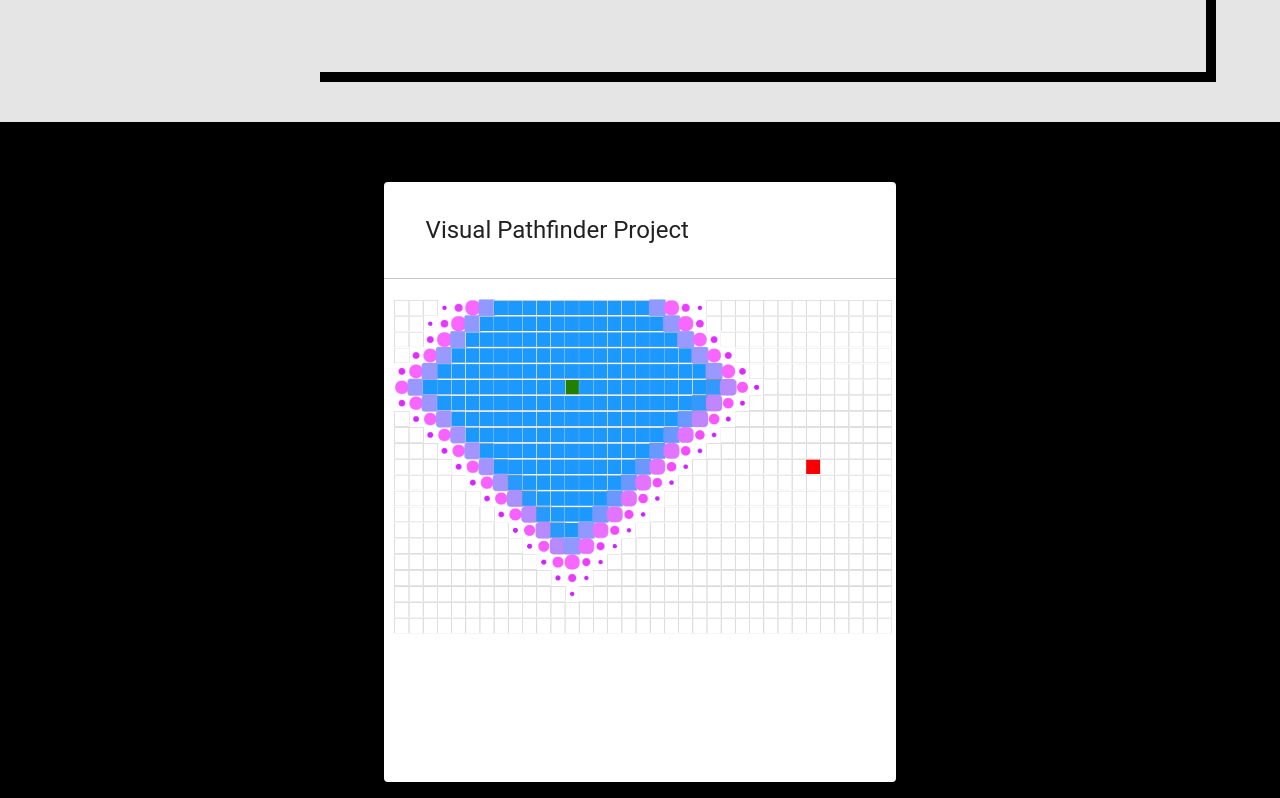
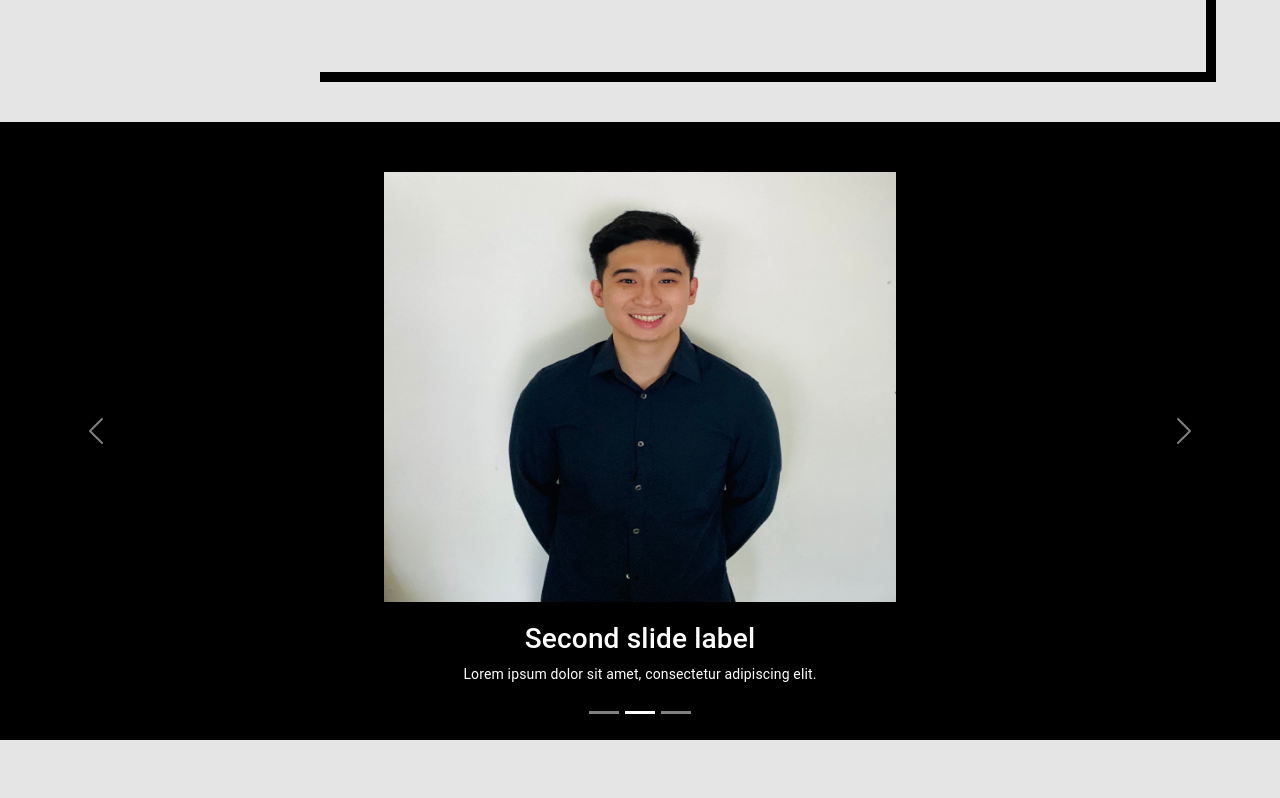
Before and after one commit to hien-alex/personal_profile, a React (Create React App) app: page / in a window 1280 px wide. Shown: the part 1440-2238 px from the top of the page. Built offline with nearby package versions, Linux system fonts and the light colour scheme.

Commit message:
websiteUpdates

```diff
--- a/src/components/About/About.js
+++ b/src/components/About/About.js
@@ -9,9 +9,7 @@ import {
   AboutIMG,
 } from "./AboutElements";
 import "../../css/About.css";
-import Snoopy_Peanuts from "../../Images/Snoopy_Peanuts.png";
 import me from "../../Images/me.JPG";
-import { useSpring, animated } from "react-spring";
 
 const About = () => {
   return (
--- a/src/components/Projects/ProjectsElements.js
+++ b/src/components/Projects/ProjectsElements.js
@@ -14,7 +14,6 @@ export const ProjectsContainer = styled.div`
   display: grid;
   align-items: center;
   justify-content: center;
-  grid-row: span 2 / auto;
 `;
 
 const projectCardStyles = makeStyles({
--- a/src/components/Projects/ProjectsSection.js
+++ b/src/components/Projects/ProjectsSection.js
@@ -1,15 +1,66 @@
 import { ProjectsContainer, ProjectsCards } from "./ProjectsElements";
 import pathFinderImg from "../../Images/pathfinder.png";
+import meImg from "../../Images/me.JPG";
+import Carousel from "react-bootstrap/Carousel";
+import "../../css/ProjectsSection.css";
 
 const ProjectsSection = () => {
   return (
-    <ProjectsContainer id="projects">
-      <ProjectsCards
-        projectImage={pathFinderImg}
-        projectLink={"https://ahien-pathfinder-project.netlify.app/"}
-        projectName={"Visual Pathfinder Project"}
-      />
-    </ProjectsContainer>
+    // <ProjectsContainer id="projects">
+    //   {/* <ProjectsCards
+    //     projectImage={pathFinderImg}
+    //     projectLink={"https://ahien-pathfinder-project.netlify.app/"}
+    //     projectName={"Visual Pathfinder Project"}
+    //   />
+    //   <ProjectsCards
+    //     projectImage={pathFinderImg}
+    //     projectLink={"https://ahien-pathfinder-project.netlify.app/"}
+    //     projectName={"Visual Pathfinder Project"}
+    //   /> */}
+    // </ProjectsContainer>
+
+    <Carousel pause="hover" fade className="courselCSS">
+      <Carousel.Item interval={5000}>
+        <a href="https://ahien-pathfinder-project.netlify.app/" target="_blank">
+          <img
+            className="d-block w-100"
+            className="carouselItem"
+            src={pathFinderImg}
+            alt="First slide"
+          />
+        </a>
+        <Carousel.Caption className="caption">
+          <h3>Second slide label</h3>
+          <p>Lorem ipsum dolor sit amet, consectetur adipiscing elit.</p>
+        </Carousel.Caption>
+      </Carousel.Item>
+      <Carousel.Item interval={5000}>
+        <img
+          className="d-block w-100"
+          className="carouselItem"
+          src={meImg}
+          alt="Second slide"
+        />
+        <Carousel.Caption className="caption">
+          <h3>Second slide label</h3>
+          <p>Lorem ipsum dolor sit amet, consectetur adipiscing elit.</p>
+        </Carousel.Caption>
+      </Carousel.Item>
+      <Carousel.Item interval={5000}>
+        <img
+          className="d-block w-100"
+          className="carouselItem"
+          src={pathFinderImg}
+          alt="Third slide"
+        />
+        <Carousel.Caption className="caption">
+          <h3>Third slide label</h3>
+          <p>
+            Praesent commodo cursus magna, vel scelerisque nisl consectetur.
+          </p>
+        </Carousel.Caption>
+      </Carousel.Item>
+    </Carousel>
   );
 };
 
--- a/src/css/ProjectsSection.css
+++ b/src/css/ProjectsSection.css
@@ -0,0 +1,26 @@
+.tester {
+  width: 50vw;
+  height: 50vh;
+}
+
+.carouselItem {
+  position: relative;
+  padding-top: 50px;
+  width: 40vw;
+  height: 60vh;
+  justify-content: center;
+  text-align: center;
+}
+
+.caption {
+  padding-top: 5vh;
+  position: relative;
+  left: 50%;
+  transform: translateX(-50%);
+}
+
+.courselCSS {
+  position: relative;
+  background-color: black;
+  text-align: center;
+}
```
